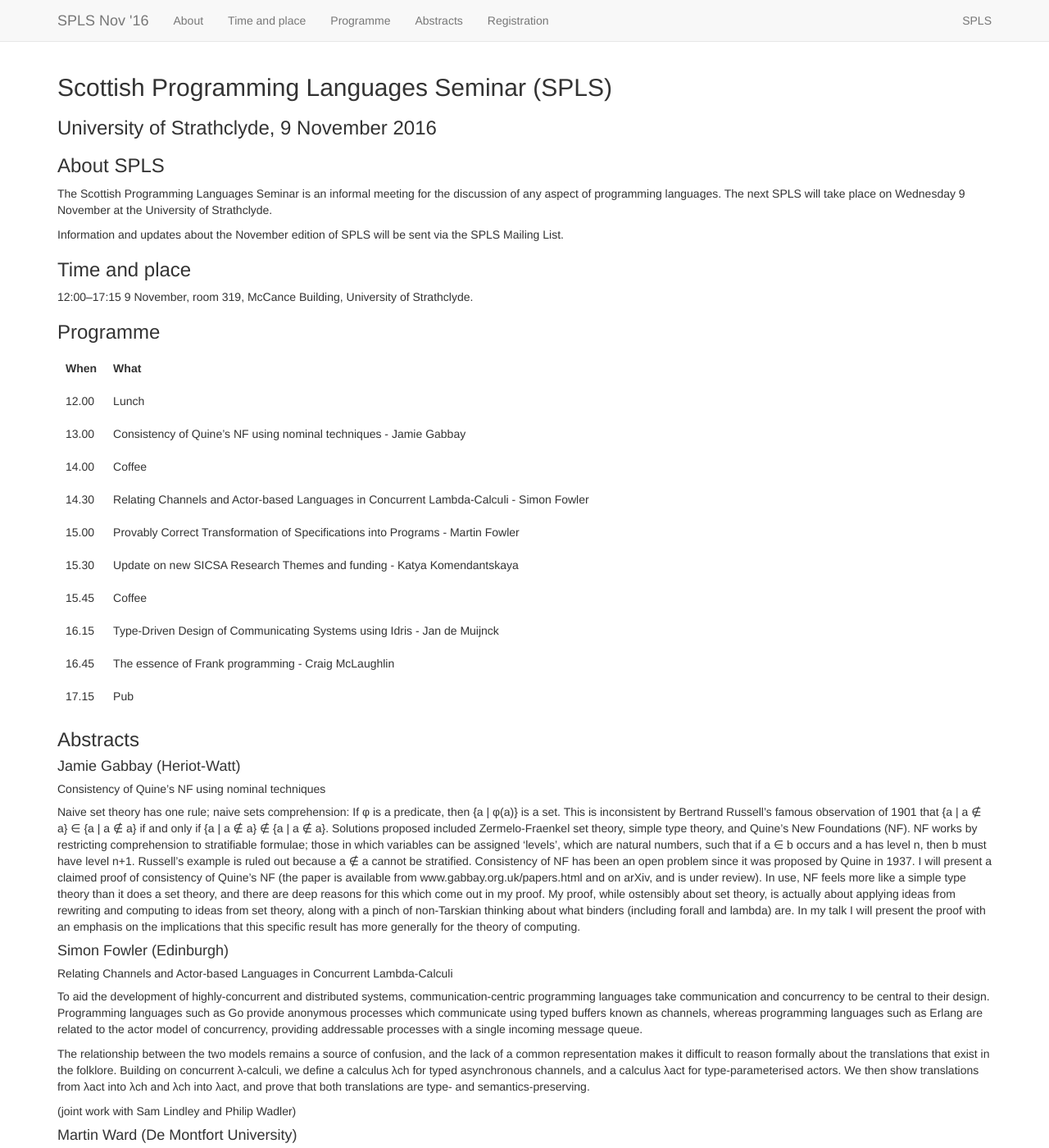
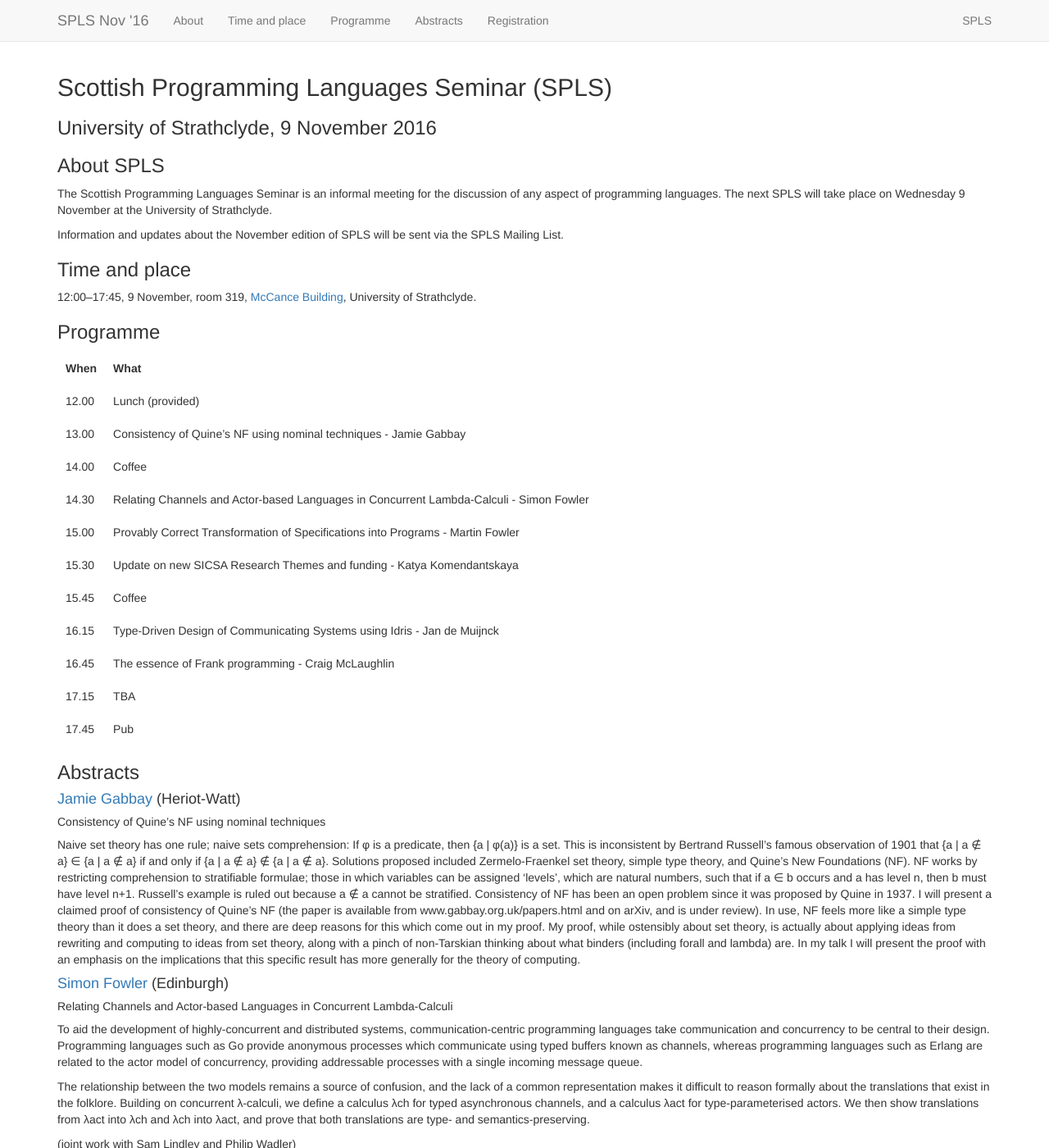
Before and after one commit to msp-strath/spls-16, a Jekyll site: the page built from index.md, in a window 1280 px wide and 1400 px high. Shown: the whole window at 82% size. Built offline with Jekyll 4.4.1, drawn with Linux system fonts in a browser that asks for light colours; nearby versions of some CDN libraries; some of the changed text lies outside the part shown.

Commit message:
17.15 TBA again, and some links

```diff
--- a/index.md
+++ b/index.md
@@ -18,13 +18,13 @@ Information and updates about the November edition of SPLS will be sent
 via the SPLS Mailing List.
 
 ### Time and place
-12:00--17:15 9 November, room 319, McCance Building, University of Strathclyde.
+12:00--17:45, 9 November, room 319, [McCance Building](https://goo.gl/maps/2JjoPR6FvY82), University of Strathclyde.
 
 ### Programme
 
 |When   | What                                                                                          |
 |-------|-----------------------------------------------------------------------------------------------|
-| 12.00 | Lunch                                                                                         |
+| 12.00 | Lunch (provided)                                                                              |
 | 13.00 | Consistency of Quine's NF using nominal techniques - Jamie Gabbay                             |
 | 14.00 | Coffee                                                                                        |
 | 14.30 | Relating Channels and Actor-based Languages in Concurrent Lambda-Calculi - Simon Fowler       |
@@ -33,18 +33,19 @@ via the SPLS Mailing List.
 | 15.45 | Coffee                                                                                        |
 | 16.15 | Type-Driven Design of Communicating Systems using Idris - Jan de Muijnck                      |
 | 16.45 | The essence of Frank programming - Craig McLaughlin                                           |
-| 17.15 | Pub                                                                                           |
+| 17.15 | TBA                                                                                           |
+| 17.45 | Pub                                                                                           |
 
 ### Abstracts
 
-#### Jamie Gabbay (Heriot-Watt)
+#### [Jamie Gabbay](http://www.gabbay.org.uk/) (Heriot-Watt)
 
 ##### Consistency of Quine's NF using nominal techniques
 
 Naive set theory has one rule; naive sets comprehension: If φ is a predicate, then {a | φ(a)} is a set. This is inconsistent by Bertrand Russell’s famous observation of 1901 that {a | a ∉ a} ∈ {a | a ∉ a} if and only if {a | a ∉ a} ∉ {a | a ∉ a}.
 Solutions proposed included Zermelo-Fraenkel set theory, simple type theory, and Quine’s New Foundations (NF). NF works by restricting comprehension to stratifiable formulae; those in which variables can be assigned ‘levels’, which are natural numbers, such that if a ∈ b occurs and a has level n, then b must have level n+1. Russell’s example is ruled out because a ∉ a cannot be stratified. Consistency of NF has been an open problem since it was proposed by Quine in 1937.  I will present a claimed proof of consistency of Quine’s NF (the paper is available from www.gabbay.org.uk/papers.html and on arXiv, and is under review). In use, NF feels more like a simple type theory than it does a set theory, and there are deep reasons for this which come out in my proof.  My proof, while ostensibly about set theory, is actually about applying ideas from rewriting and computing to ideas from set theory, along with a pinch of non-Tarskian thinking about what binders (including forall and lambda) are. In my talk I will present the proof with an emphasis on the implications that this specific result has more generally for the theory of computing.
 
-#### Simon Fowler (Edinburgh)
+#### [Simon Fowler](http://simonjf.com/) (Edinburgh)
 
 ##### Relating Channels and Actor-based Languages in Concurrent Lambda-Calculi
 
@@ -66,7 +67,7 @@ that both translations are type- and semantics-preserving.
 
 (joint work with Sam Lindley and Philip Wadler)
 
-#### Martin Ward (De Montfort University)
+#### [Martin Ward](http://www.tech.dmu.ac.uk/~mward/) (De Montfort University)
 
 ##### Provably Correct Transformation of Specifications into Programs
 
@@ -87,7 +88,7 @@ for a separate "verification" step.
 These factors help to ensure that the method is capable of scaling
 up to the development of large and complex software systems.
 
-#### Jan de Muijnck (St Andrews)
+#### [Jan de Muijnck](https://jfdm.github.io/) (St Andrews)
 
 ##### Type-Driven Design of Communicating Systems using Idris
 
@@ -102,7 +103,7 @@ Demonstrated is use of *sessions* to describe common communication patterns, and
 
 Given time future work will also be presented detailing our next steps in linking these descriptions to implementations such that compile time correctness guarantees over the actions of an entity in a communicating system can be given respective to a known specification.
 
-#### Craig McLaughlin (Edinburgh)
+#### [Craig McLaughlin](http://homepages.inf.ed.ac.uk/s1544843/) (Edinburgh)
 
 ##### The essence of Frank programming
 
@@ -122,7 +123,7 @@ Frank and how we have leveraged existing technology in its
 development. Finally, I will speculate on some future work. (Joint work with
 Sam Lindley and Conor McBride to appear at POPL 2017.)
 
-#### Katya Komendantskaya (Heriot-Watt University)
+#### [Katya Komendantskaya](http://www.macs.hw.ac.uk/~ek19/) (Heriot-Watt University)
 
 ##### Update on new SICSA Research Themes and funding
 
```
